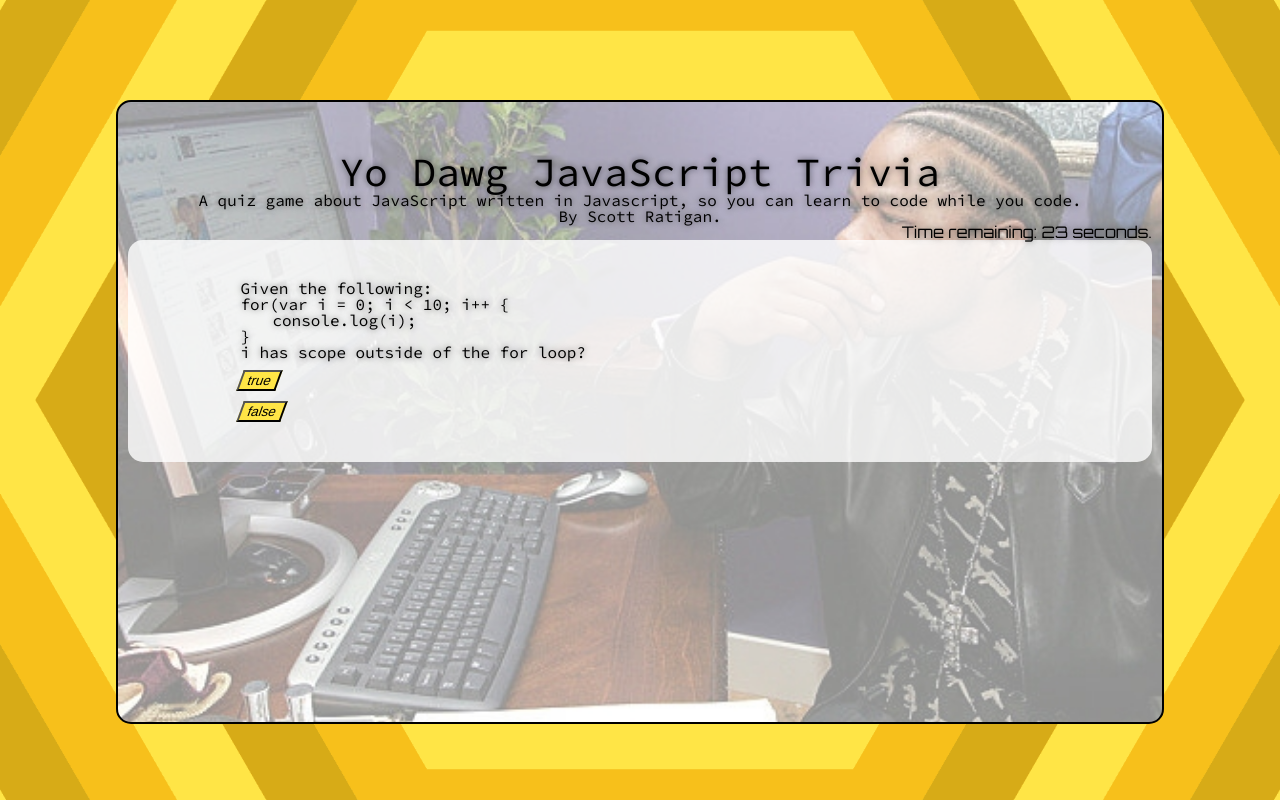
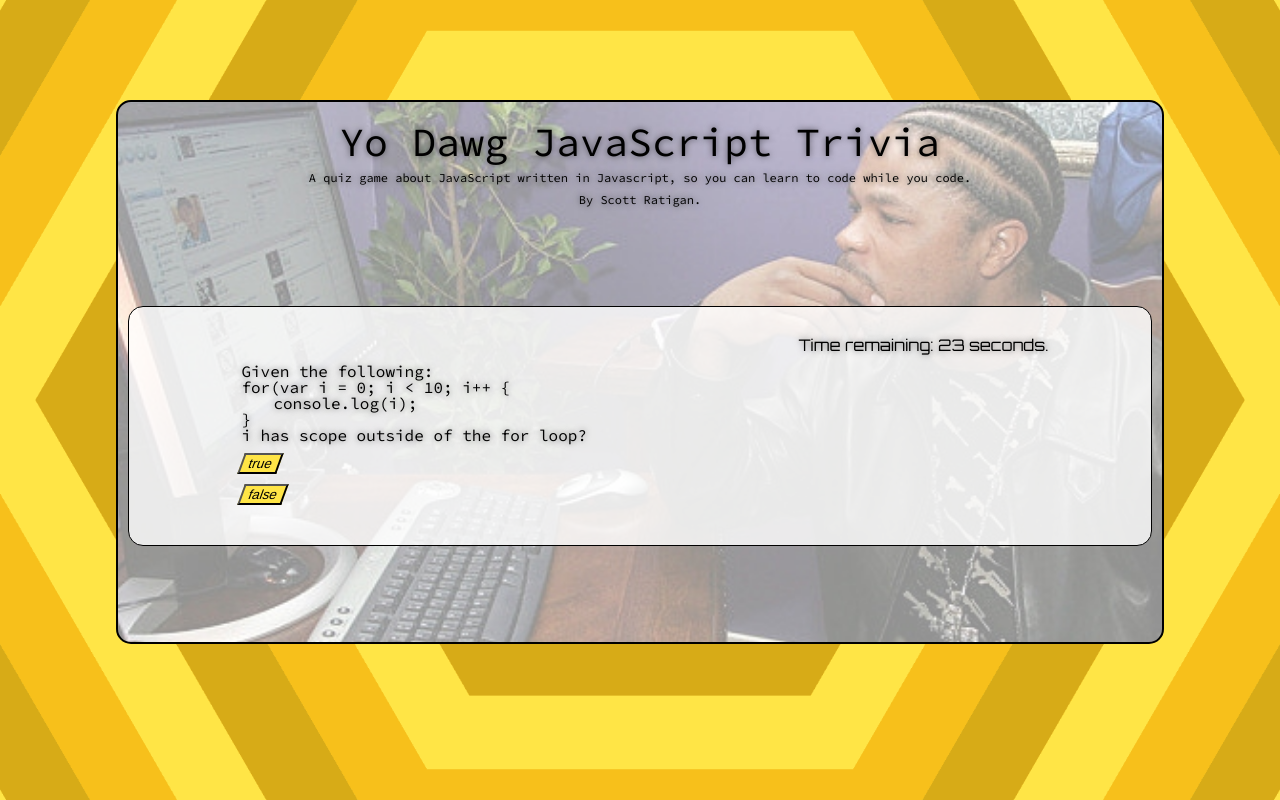
Before and after one commit to scotteratigan/TriviaGame, a plain HTML site: page index.html in a window 1280 px wide. Both pictures are taken after a click on the button "START TRIVIA GAME". Drawn offline with Linux system fonts and the light colour scheme.

Commit message:
updated formatting, refactored a few minor lines of JS

```diff
--- a/assets/css/style.css
+++ b/assets/css/style.css
@@ -13,15 +13,25 @@ button {
 
 h1 {
 	font-size: 2.5rem;
+	margin: 10px 0;
 }
 
 h3 {
 	font-size: 1.2rem;
 }
 
+h5 {
+	font-size: .75rem;
+	margin: 10px 0;
+}
+
 html, main {
 	height: 100%;
 	overflow: hidden;
+}
+
+em {
+	font-style: italic;
 }
 
 p {
@@ -35,7 +45,7 @@ p {
 	border: 2px solid black;
 	height: 500px;
 	margin: 100px auto;
-	padding: 50px 10px;
+	padding: 10px;
 	text-align: center;
 	text-shadow: 0px 0px 6px rgba(0,0,0,0.55);
 	width: 80%;
@@ -51,20 +61,26 @@ p {
 	margin: 10px;
 }
 
+#trivia-container {
+
+}
+
 #countdown-timer {
 	font-family: 'Orbitron', sans-serif;
 	text-align: right;
 }
 
 #start-trivia-game {
+	display: block; /*required to set margin auto*/
+	margin: 0 auto;
 	font-size: 1.1rem;
-	margin: 0 auto;
 }
 
 #trivia-container {
 	background: rgba(255, 255, 255, .8);
+	border: 1px solid black;
 	border-radius: 15px;
+	margin-top: 100px;
 	padding: 30px 10%;
 	text-align: left;
-	/*display: none;*/
 }
--- a/assets/javascript/game.js
+++ b/assets/javascript/game.js
@@ -1,30 +1,27 @@
-// For variety, using vanilla JS
-// Actually, after talking to a TA, rewriting in jQuery, lol
+// JavaScript Trivia Game by Scott Ratigan
 
+// Globals:
 const msToDisplayAnswer = 1000;
 const defaultSecondsToAnswer = 9999;
 var questionList = [];
+
+// Set up list of trivia questions:
 addQuestionToList('What will console.log(3 < 2 < 1) show in the console?', 'true', ['false', 'undefined', 'null', "Error, can't perform 2 comparisons at once."],  'The statement evaluates true. Equality operators have a left-to-right associativity and the first comparison (3 < 2) returns a 0.',  '1.jpg', 30);
 addQuestionToList('The conditional statement (false == 0) will evaluate to?', 'true', ['false', 'error'],  'True. 0 is considered a "falsy" value.',  '2.jpg', 20);
 addQuestionToList('The conditional statement ("" == 0) will evaluate to?', 'true', ['false', 'undefined', 'null'],  'True.',  '3.jpg', 20);
 addQuestionToList('Given the following:<br>for(var i = 0; i < 10; i++ {<br>&emsp;&emsp;console.log(i);<br>}<br>i has scope outside of the for loop?', 'true', ['false'],  'True, oddly enough. Replacing the var declaration with let will give i a scope restricted to the code block, however.', '4.jpg', 25);
 let inspirationalQuotesList = ["Never define your success by somebody else's success. I never looked at another man's code to tell how clean mine should be.", "I drank a whole pot of coffee. Some call that I problem but I need to... go.", "You took the caffeine challenge and lost your balance. Your code's not compiling, we under water counting bitcoins by the thousands.", "It don't make sense. You're either a coder from the start, or an actor in a bootcamp tryin' to play the part.", "Rearrange the whole page with my rugged DOMs, won't need a library I can vanilla with no qualms."];
-$('#trivia-container').hide();
 
-var triviaGame = {
+var triviaGame = { // The entire game is an object, with functions to perform the various game functions.
 	correctResponses: 0,
 	questionIndex: 0,
 	totalQuestions: questionList.length,
 	highScore: 0,
-	gameDiv: $('#trivia-container'),
+	gameDiv: $('#game-container'),
 	startButton: $('#start-trivia-game'),
-	//gameDiv: document.querySelector('#trivia-container'),
-	//startButton: document.querySelector('#start-trivia-game'),
 	buttonDiv: null,
 	startGame: function() {
-		//triviaGame.startButton.style.display = 'none';
 		triviaGame.startButton.hide();
-		$('#trivia-container').show();
 		triviaGame.correctResponses = 0;
 		triviaGame.questionIndex = 0;
 		shuffleArray(questionList);
@@ -50,7 +47,7 @@ var triviaGame = {
 			triviaGame.gameDiv.append(`<p>The high score is still ${triviaGame.highScore} / ${triviaGame.totalQuestions}</p>`);
 		}
 		let randomQuote = inspirationalQuotesList[Math.floor(Math.random() * inspirationalQuotesList.length)];
-		triviaGame.gameDiv.append(`<p>"<em>${randomQuote}</em>" - Xzibit, probably</p><br>`);
+		triviaGame.gameDiv.append(`<p>"<em>${randomQuote}</em>" - Xzibit, probably</p>`);
 		// triviaGame.startButton.style.display = 'block';
 		triviaGame.startButton.show();
 	},
@@ -71,11 +68,12 @@ var triviaGame = {
 		});
 		clock.start(); // Start the countdown.
 	},
-	displayCorrectAnswer: function() {
-		// Displays the correct answer under the correct/incorrect text.
+	displayCorrectAnswer: function() { // Displays the correct answer under the correct/incorrect text.
 		// First clear out the answer buttons:
 		$('#answer-button-div').empty();
+		// Then display the answer:
 		$('#answer-button-div').append(questionList[triviaGame.questionIndex].correctAnswerDescription);
+		// Display correct answer for set amount of time, then either go to next question or end game.
 		if (triviaGame.questionIndex + 1 < questionList.length) {
 			triviaGame.questionIndex++;
 			// If there is another question in the list, show it after delay:
@@ -85,37 +83,39 @@ var triviaGame = {
 			setTimeout(triviaGame.endGame, msToDisplayAnswer);
 		}
 	},
-	guessAnswer: function() {
+	guessAnswer: function() { // User has guessed an answer:
 		clock.stop();
-		if (event.target.id === 'correct-response') {
+		if (event.target.id === 'correct-response') { // The response was correct:
 			triviaGame.gameDiv.append('<h3>CORRECT :)</h3>');
 			triviaGame.correctResponses++;
 		}
-		else {
+		else { // The response was NOT correct:
 			triviaGame.gameDiv.append('<h3>INCORRECT :/</h3>');
 		}
+		// Either way, show the correct answer:
 		triviaGame.displayCorrectAnswer();
 	},
-	didntGuessAnswer: function() {
+	didntGuessAnswer: function() { // Runs when user doesn't select an answer before time runs out:
 		clock.stop();
 		triviaGame.gameDiv.append('<h3>Sorry, time ran out.</h3>');
+		// Show the correct answer:
 		triviaGame.displayCorrectAnswer();
 	}
 }
 
-var clock = {
-	clockDiv: document.querySelector('#countdown-timer'),
+var clock = { // The entire clock is an object which tracks time and has methods to start & stop:
+	clockDiv: $("#countdown-timer"),
 	timeRemaining: 0,
 	clockTimeout: null,
 	start: function() {
 		clock.timeRemaining = questionList[triviaGame.questionIndex].secondsToAnswer;
-		clock.clockDiv.style.display = 'block';
+		clock.clockDiv.show();
 		clockTimeout = setInterval(clock.countDown, 1000);
 		clock.display();
 	},
 	stop: function() {
 		clearInterval(clockTimeout);
-		clock.clockDiv.style.display = 'none';
+		clock.clockDiv.hide();
 	},
 	countDown: function () {
 		if (clock.timeRemaining > 0) clock.timeRemaining--;
@@ -123,12 +123,12 @@ var clock = {
 		clock.display();
 	},
 	display: function() {
-		clock.clockDiv.textContent = `Time remaining: ${clock.timeRemaining} seconds.`;
+		clock.clockDiv.text(`Time remaining: ${clock.timeRemaining} seconds.`);
 	}
 }
 
 function TriviaQuestion(question, correctResponse, incorrectResponses, correctAnswerDescription, correctAnswerPictureSRC, secondsToAnswer) {
-	// Constructor for the TriviaQuestion object.
+	// Constructor for the TriviaQuestion object. This builds the question objects from string arguments.
 	this.questionDiv = `<div class='question'>${question}</div>`;
 	this.responseButtons = [];
 	for (let i = 0; i < incorrectResponses.length; i++) {
@@ -141,7 +141,7 @@ function TriviaQuestion(question, correctResponse, incorrectResponses, correctAn
 	this.correctAnswerPictureSRC = correctAnswerPictureSRC;
 	this.secondsToAnswer = secondsToAnswer || defaultSecondsToAnswer; // Use default value if no time was specified during construction.
 	function buildButton(buttonText, isCorrectResponse) {
-		// Creates answer buttons:
+		// Creates answer buttons, which are part of the question object.
 		let button = $('<button>');
 		button.text(buttonText);
 		if (isCorrectResponse) {
@@ -171,8 +171,8 @@ function shuffleArray(array) {
     }
 }
 
+// Click event handlers:
 // Hey, I just loaded, and this is crazy, but here's my id, call back maybe?
-document.querySelector('#start-trivia-game').addEventListener('click', triviaGame.startGame);
-
+$('#start-trivia-game').click(triviaGame.startGame);
 // Click handler for answering questions. Because it's attached to the document, it will fire on any buttons that are dynamically created.
 $(document).on('click', '.response', triviaGame.guessAnswer);
--- a/index.html
+++ b/index.html
@@ -15,9 +15,10 @@
 			<h1>Yo Dawg JavaScript Trivia</h1>
 			<h5>A quiz game about JavaScript written in Javascript, so you can learn to code while you code.</h5>
 			<h5>By Scott Ratigan.</h5>
-			<div id="countdown-timer"></div>
-			<button id="start-trivia-game">START TRIVIA GAME</button>
 			<div id="trivia-container">
+				<div id="countdown-timer"></div>
+				<button id="start-trivia-game">START TRIVIA GAME</button>
+				<div id="game-container"></div>
 			</div>
 		</div>
 	</main>
```
